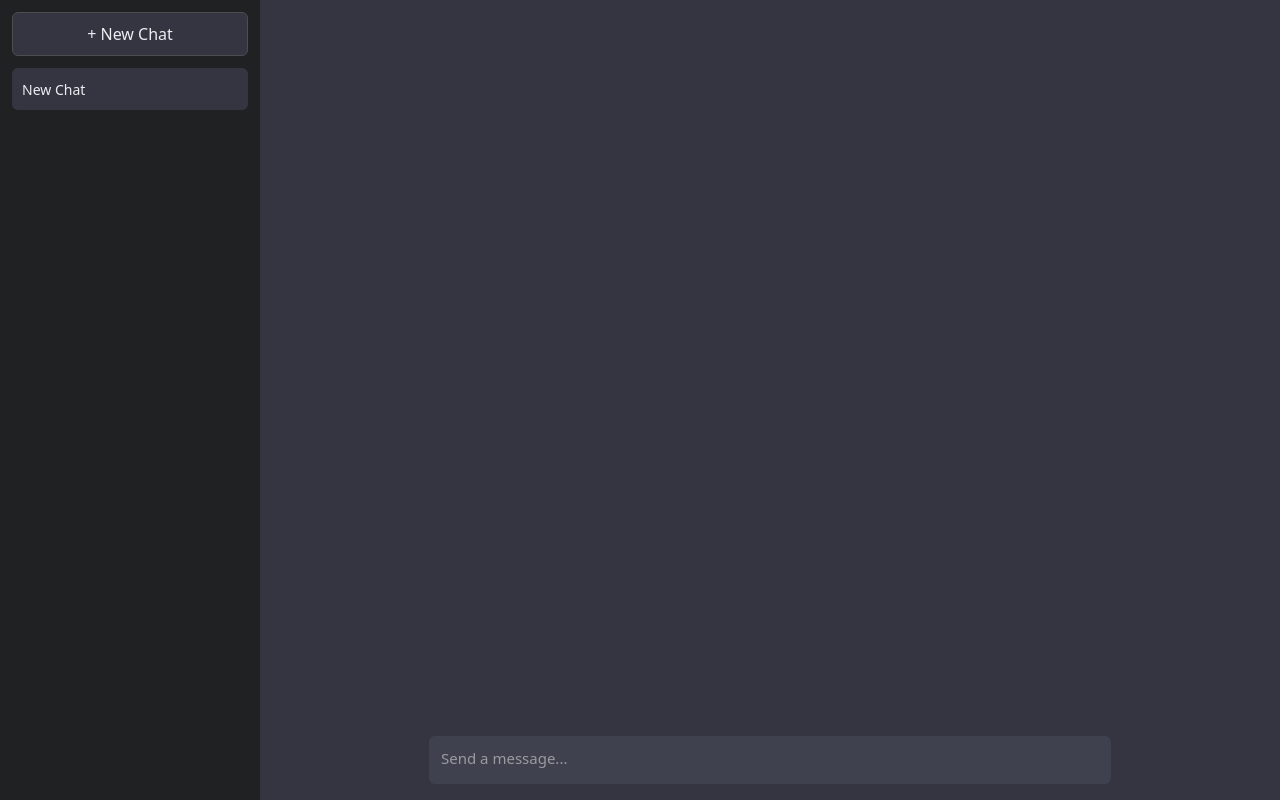
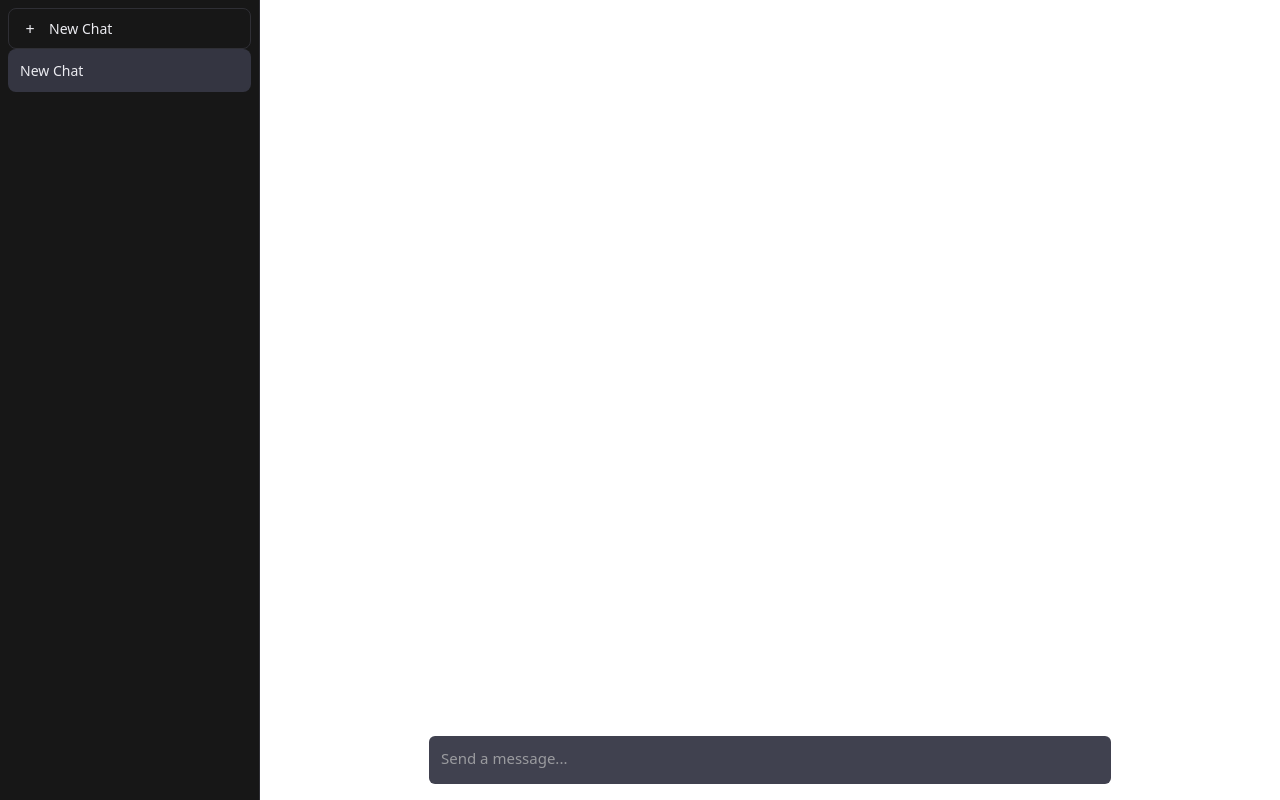
Before and after one commit to Krishal-p23/chatgpt-clone, a React app: page / in a window 1280 px wide. Built offline with nearby package versions, Linux system fonts and the light colour scheme; the HTML template or start-up script is replaced by a standard one.

Commit message:
style: sidebar refined

```diff
--- a/src/App.css
+++ b/src/App.css
@@ -1,17 +1,60 @@
 /* BASE COLORS*/
-:root {
-  --bg-app: #343541;
-  --bg-sidebar: #202123;
-  --bg-chat: #343541;
+:root[data-theme="dark"] {
+  /* Page */
+  --bg-page: #0f0f10;
 
-  --bg-user-row: transparent;
-  --bg-assistant-row: #444654;
+  /* Assistant */
+  --bg-assistant-row: transparent;
+  --bg-assistant-bubble: #1f1f22;
+  --text-assistant: #eaeaea;
 
-  --text-primary: #ececf1;
-  --text-secondary: #9a9b9f;
+  /* User */
+  --bg-user-bubble: #343541;
+  --text-user: #ffffff;
 
-  --bg-user-bubble: #2f2f2f;
-  --bg-assistant-bubble: #444654;
+  /* Input */
+  --bg-input: #1f1f22;
+  --border-input: #2f2f35;
+  --text-input: #ffffff;
+  --placeholder-input: #9ca3af;
+
+  /* UI */
+  --border-subtle: #2f2f35;
+  --bg-hover: #2a2b32;
+  --bg-selected: #3a3b44;
+
+  /* Code */
+  --bg-code: #0d0d0d;
+  --border-code: #2f2f35;
+}
+
+:root[data-theme="light"] {
+  /* Page */
+  --bg-page: #ffffff;
+
+  /* Assistant */
+  --bg-assistant-row: transparent;
+  --bg-assistant-bubble: #f7f7f8;
+  --text-assistant: #0f172a;
+
+  /* User */
+  --bg-user-bubble: #e5e7eb;
+  --text-user: #111827;
+
+  /* Input */
+  --bg-input: #ffffff;
+  --border-input: #d1d5db;
+  --text-input: #0f172a;
+  --placeholder-input: #6b7280;
+
+  /* UI */
+  --border-subtle: #e5e7eb;
+  --bg-hover: #f3f4f6;
+  --bg-selected: #e5e7eb;
+
+  /* Code */
+  --bg-code: #f3f4f6;
+  --border-code: #e5e7eb;
 }
 
 /* RESET */
@@ -46,36 +89,69 @@ body,
 /* SIDEBAR */
 .sidebar {
   width: 260px;
-  background-color: var(--bg-sidebar);
-  padding: 12px;
+  background-color: #171717; /* ChatGPT sidebar */
+  padding: 8px;
   display: flex;
   flex-direction: column;
   flex-shrink: 0;
+  border-right: 1px solid #2f2f35;
 }
 
 /* NEW CHAT BUTTON */
 .new-chat-btn {
-  background-color: #343541;
-  border: 1px solid #4d4d4f;
+  display: flex;
+  align-items: center;
+  gap: 10px;
+
+  width: 100%;
+  padding: 10px 12px;
+
+  background-color: transparent;
+  border: 1px solid #2f2f35;
+  border-radius: 8px;
+
   color: #ececf1;
-  padding: 10px;
-  border-radius: 6px;
+  font-size: 14px;
+  font-weight: 500;
   cursor: pointer;
-  margin-bottom: 12px;
+  transition: background-color 0.15s ease;
 }
 
 .new-chat-btn:hover {
-  background-color: #40414f;
+  background-color: #2a2b32;
+  border-color: #3a3b44;
+}
+
+.new-chat-icon {
+  display: inline-flex;
+  align-items: center;
+  justify-content: center;
+
+  width: 18px;
+  height: 18px;
+
+  border-radius: 4px;
+  font-size: 16px;
+  line-height: 1;
+}
+
+.new-chat-btn:active{
+  background-color: #343541;
+}
+
+.new-chat-btn:focus-visible {
+  outline: 2px solid #3a3b44;
+  outline-offset: 2px;
 }
 
 /* DELETE CHAT ITEM */
 .delete-btn {
   background: none;
   border: none;
-  color: #9a9b9f;
-  font-size: 16px;
+  color: #9ca3af;
+  font-size: 14px;
   cursor: pointer;
-  padding: 0 6px;
+  padding: 4px;
   visibility: hidden;
 }
 
@@ -84,7 +160,7 @@ body,
 }
 
 .delete-btn:hover {
-  color: #ff6b6b;
+  color: #f87171;
 }
 
 /* CHAT LIST */
@@ -92,10 +168,10 @@ body,
   display: flex;
   align-items: center;
   justify-content: space-between;
-  padding: 10px;
-  border-radius: 6px;
+  padding: 8px 12px;
+  border-radius: 8px;
   cursor: pointer;
-  margin-bottom: 4px;
+  margin-bottom: 2px;
   color: #ececf1;
   font-size: 14px;
   white-space: nowrap;
@@ -109,6 +185,16 @@ body,
 
 .chat-item.active {
   background-color: #343541;
+}
+
+.chat-item,
+.new-chat-btn {
+  transition: background-color 0.15s ease;
+}
+
+.chat-item span {
+  overflow: hidden;
+  text-overflow: ellipsis;
 }
 
 /* MAIN CONTENT */
@@ -179,13 +265,13 @@ body,
 
 .message.user .bubble {
   background-color: var(--bg-user-bubble);
-  color: white;
+  color: var(--text-user);
   border-radius: 16px 16px 4px 16px;
 }
 
 .message.assistant .bubble {
   background-color: var(--bg-assistant-bubble);
-  color: #eaeaea;
+  color: var(--text-assistant);
   border-radius: 16px 16px 16px 4px;
 }
 
--- a/src/components/Sidebar.jsx
+++ b/src/components/Sidebar.jsx
@@ -8,7 +8,8 @@ export default function Sidebar({
   return (
     <div className="sidebar">
       <button className="new-chat-btn" onClick={onNewChat}>
-        + New Chat
+        <span className="new-chat-icon">+</span>
+        <span>New Chat</span >
       </button>
 
       {conversations.length === 0 && (
```
